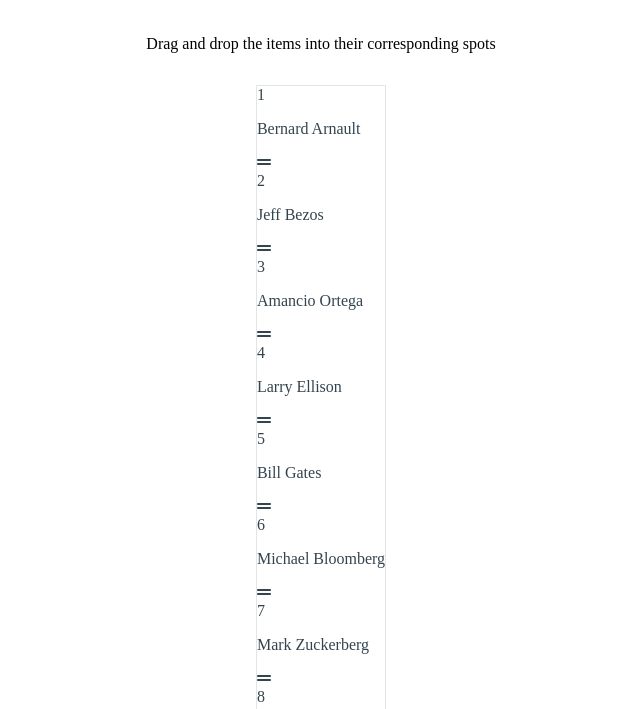
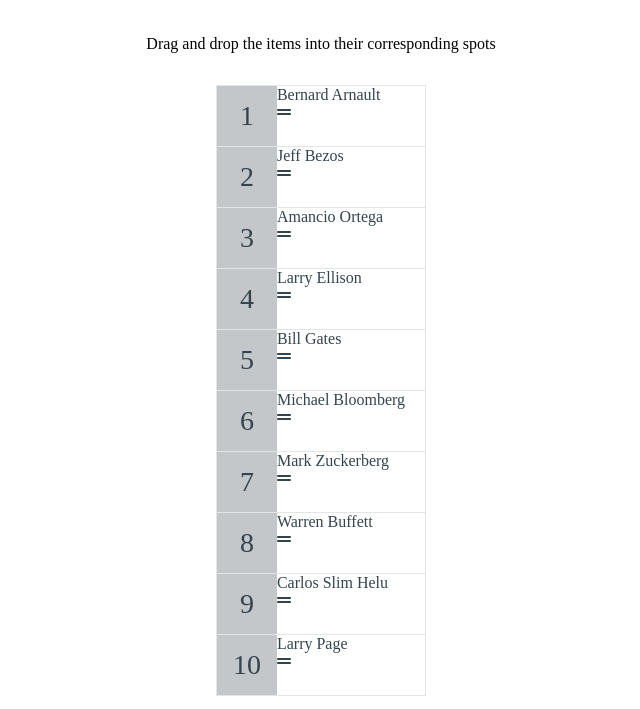
Before and after one commit to MaryAngelique/sortable-list, a plain HTML site: page index.html in a window 1280 px wide. Shown: the part 61-770 px from the top of the page, without its empty margins (319-959 px from the left). Drawn offline with Linux system fonts and the light colour scheme; a web font is replaced by a local one.

Commit message:
Implemented styling to the drag-able list

```diff
--- a/style.css
+++ b/style.css
@@ -27,3 +27,39 @@
     padding: 0;
     list-style-type: none;
 }
+
+.draggable-list li {
+    background-color: #fff;
+    display: flex;
+    flex: 1;
+}
+
+.draggable-list li:not(:last-of-type) {
+    border-bottom: 1px solid var(--border-color);
+}
+
+.draggable-list .number {
+    background-color: var(--background-color);
+    display: flex;
+    align-items: center;
+    justify-content: center;
+    font-size: 28px;
+    height: 60px;
+    width: 60px;
+}
+
+.draggable-list li.over .draggable {
+    background-color: #eaeaea;
+}
+
+.draggable-list .person-name {
+    margin: 0 20px 0 0;
+}
+
+.draggable-list li.right .person-name {
+    color: #3ae374;
+}
+
+.draggable-list li.wrong .person-name {
+    color: #ff3838;
+}
```
